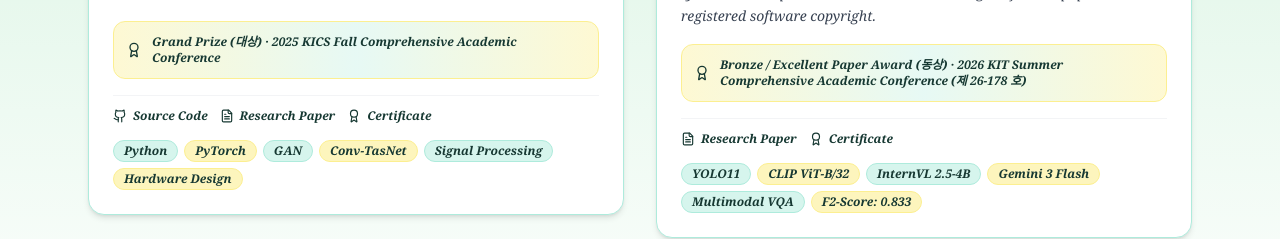
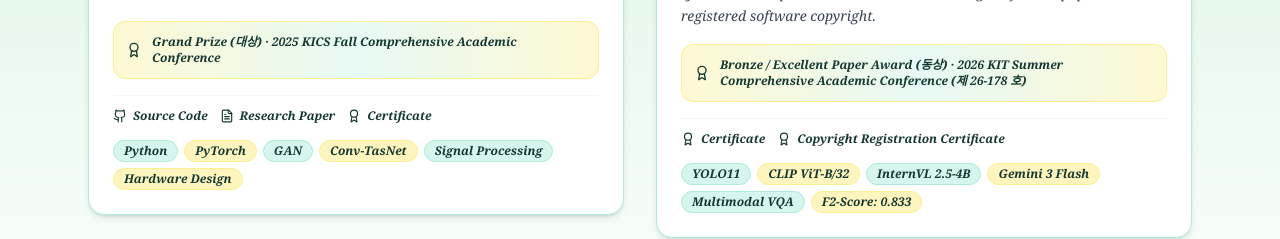
Before and after one commit to AngelaEmileJose/Personal-Portfolio, a Next.js app: page / in a window 1280 px wide. Shown: the part 1540-1779 px from the top of the page. Built offline with nearby package versions, Linux system fonts and the light colour scheme.

Commit message:
Rename links for Fire Detection project to Certificate and Copyright Registration Certificate

```diff
--- a/app/components/Projects.tsx
+++ b/app/components/Projects.tsx
@@ -16,7 +16,9 @@ interface Project {
     github?: string
     demo?: string
     paper?: string
+    paperLabel?: string
     certificate?: string
+    certificateLabel?: string
   }
 }
 
@@ -44,8 +46,10 @@ const projects: Project[] = [
     tags: ["YOLO11", "CLIP ViT-B/32", "InternVL 2.5-4B", "Gemini 3 Flash", "Multimodal VQA", "F2-Score: 0.833"],
     award: "Bronze / Excellent Paper Award (동상) · 2026 KIT Summer Comprehensive Academic Conference (제 26-178 호)",
     links: {
-      paper: "/fire-detection-paper.pdf",
-      certificate: "/fire-detection-award-certificate.pdf",
+      paper: "/fire-detection-certificate.pdf",
+      paperLabel: "Certificate",
+      certificate: "/fire-detection-copyright-certificate.pdf",
+      certificateLabel: "Copyright Registration Certificate",
     },
   },
   {
@@ -210,8 +214,12 @@ export default function Projects() {
                             rel="noopener noreferrer"
                             className="inline-flex items-center gap-1.5 text-xs font-bold text-[#163832] hover:text-[#0E5C4E] transition-colors"
                           >
-                            <FileText className="w-3.5 h-3.5" />
-                            <span>Research Paper</span>
+                            {project.links.paperLabel === "Certificate" ? (
+                              <Award className="w-3.5 h-3.5" />
+                            ) : (
+                              <FileText className="w-3.5 h-3.5" />
+                            )}
+                            <span>{project.links.paperLabel || "Research Paper"}</span>
                           </a>
                         )}
                         {project.links.certificate && (
@@ -222,7 +230,7 @@ export default function Projects() {
                             className="inline-flex items-center gap-1.5 text-xs font-bold text-[#163832] hover:text-[#0E5C4E] transition-colors"
                           >
                             <Award className="w-3.5 h-3.5" />
-                            <span>Certificate</span>
+                            <span>{project.links.certificateLabel || "Certificate"}</span>
                           </a>
                         )}
                       </div>
```
Also changed, not shown: 2 other files (tests, documents, lock files or other folders).
